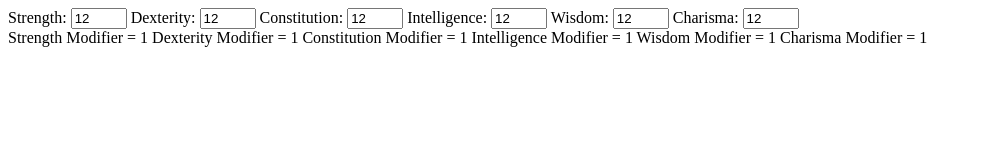
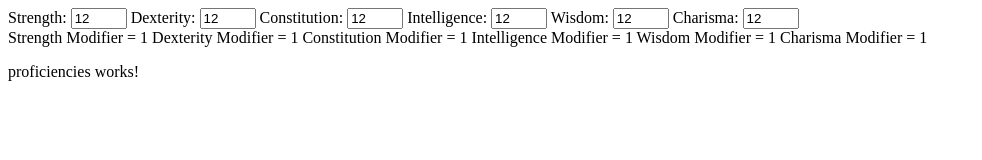
Before and after one commit to cjb3768/TryingAngular, an Angular app in the folder char-sheet-gen/: page / in a window 1280 px wide. Shown: the top 160 px of the page, without its empty margins (0-982 px from the left). Built offline with nearby package versions, Linux system fonts and the light colour scheme.

Commit message:
Linting and adding basic proficiency component to overall app.

```diff
--- a/char-sheet-gen/src/app/ability-array.ts
+++ b/char-sheet-gen/src/app/ability-array.ts
@@ -1,5 +1,3 @@
-import { FormControl } from '@angular/forms';
-
 export class AbilityScoreArray {
   str: number;
   dex: number;
--- a/char-sheet-gen/src/app/app.component.html
+++ b/char-sheet-gen/src/app/app.component.html
@@ -1,4 +1,4 @@
-<!--The content below is only a placeholder and can be replaced.-->
 
 <app-ability-scores></app-ability-scores>
+<app-proficiencies></app-proficiencies>
 <router-outlet></router-outlet>
```
